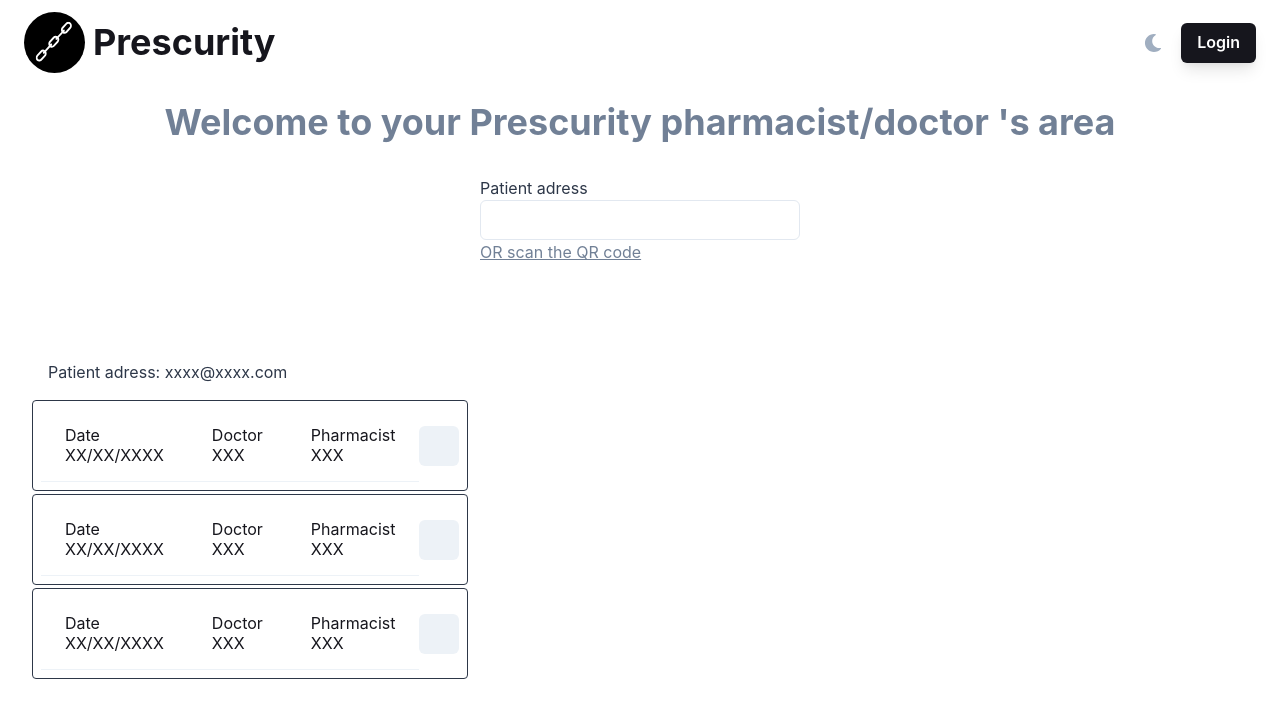
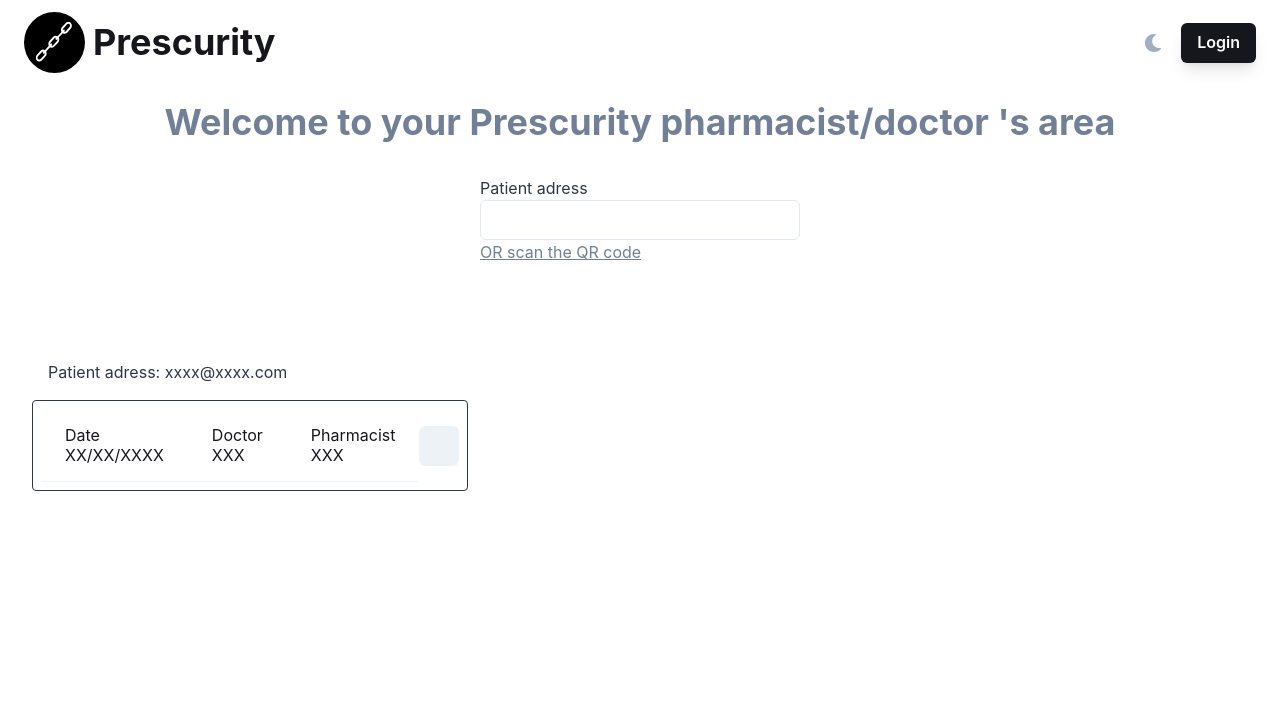
Before and after one commit to azerpas/prescurity-dashboard, a Next.js app: page /dashboard in a window 1280 px wide. Shown: the top 718 px of the page. Built offline with nearby package versions, Linux system fonts and the light colour scheme.

Commit message:
ajout de props à <Prescription/>

```diff
--- a/src/components/Prescription.tsx
+++ b/src/components/Prescription.tsx
@@ -3,23 +3,23 @@ import { Tr, Td, Tbody} from "@chakra-ui/table"
 import { Text, Flex, Box } from "@chakra-ui/layout"
 import { IconButton } from "@chakra-ui/button"
 
-export const Prescription = () => {
+export const Prescription = (props: {date: String, doctor: String, pharmacist: String}) => {
     return (
         <Tbody >
             <Flex alignItems="center" border="1px" borderColor="gray.700" borderRadius="4px" marginBottom="3px" padding="0.5rem" >
 
                     <Td>
                         <Tr ><Text >Date</Text></Tr>
-                        <Tr ><Text >XX/XX/XXXX</Text></Tr>
+                        <Tr ><Text >{props.date}</Text></Tr>
 
                     </Td>
                     <Td>
                         <Tr><Text>Doctor</Text></Tr>
-                        <Tr><Text >XXX</Text></Tr>
+                        <Tr><Text >{props.doctor}</Text></Tr>
                     </Td>
                     <Td>
                         <Tr ><Text >Pharmacist</Text></Tr>
-                        <Tr ><Text >XXX</Text></Tr>
+                        <Tr ><Text >{props.pharmacist}</Text></Tr>
 
                     </Td>
 
--- a/src/components/SearchBox.tsx
+++ b/src/components/SearchBox.tsx
@@ -2,7 +2,6 @@ import { Box, Heading, Input, Text } from "@chakra-ui/react";
 import {Container} from './Container'
 
 export const SearchBox = () => {
-
 
     return (
         <Container alignItems="left" bg="none" margin="2rem" >
--- a/src/components/TabPrescriptions.tsx
+++ b/src/components/TabPrescriptions.tsx
@@ -19,9 +19,7 @@ export const TabPrescriptions = () => {
             <Text padding="1rem" size="md" color="gray.700">Patient adress: xxxx@xxxx.com</Text>
             <Table size="md" >
                 <Tbody>
-                    <Prescription/>
-                    <Prescription/>
-                    <Prescription/>
+                    <Prescription date="XX/XX/XXXX" doctor="XXX" pharmacist="XXX"/>
                 </Tbody>
             </Table>
         </Flex>
--- a/src/pages/dashboard.tsx
+++ b/src/pages/dashboard.tsx
@@ -1,7 +1,7 @@
 import {
     Flex,
     Heading,
-} from '@chakra-ui/react'
+} from "@chakra-ui/layout"
 
 import {Container} from '../components/Container'
 import {Footer} from '../components/Footer'
@@ -20,7 +20,6 @@ const Dashboard = () => (
             Welcome to your Prescurity pharmacist/doctor 's area</Heading>
 
             <SearchBox />
-
         </Flex>
 
         <TabPrescriptions/>
```
